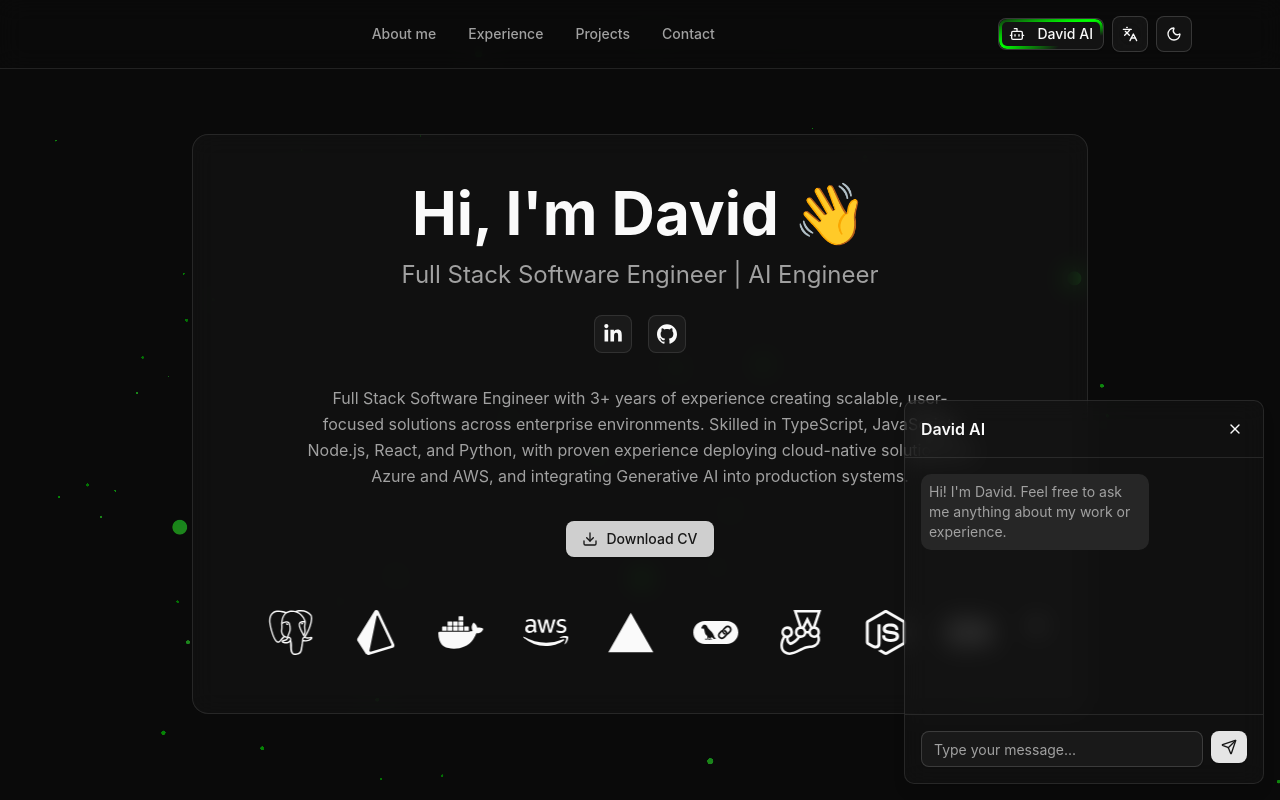
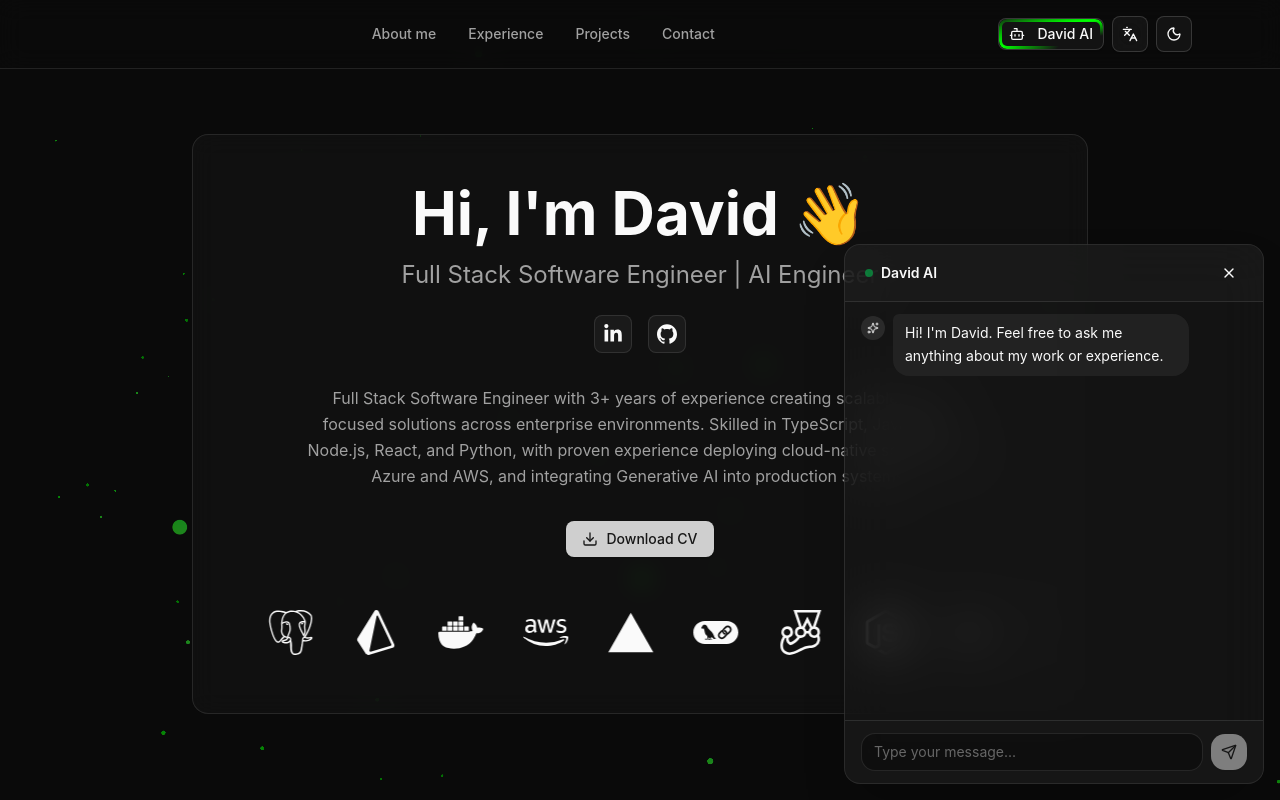
Before and after one commit to eltatata/David-Portfolio, a Next.js app: page / in a window 1280 px wide. Both pictures are taken after a click on the button "David AI". Shown: the top 800 px of the page. Built offline with nearby package versions, Linux system fonts and the light colour scheme.

Commit message:
feat: upgrade chat window with streamdown and latest ai sdk

```diff
--- a/src/components/sections/chat-window.tsx
+++ b/src/components/sections/chat-window.tsx
@@ -4,11 +4,13 @@ import type React from 'react';
 
 import { useState, useEffect, useRef } from 'react';
 import { useChat } from '@ai-sdk/react';
+import { DefaultChatTransport } from 'ai';
+import { Streamdown } from 'streamdown';
+import 'streamdown/styles.css';
 import { motion, AnimatePresence } from 'framer-motion';
 import { useTranslation } from 'react-i18next';
-import { X, Send } from 'lucide-react';
+import { X, Send, Sparkles } from 'lucide-react';
 import { Button } from '@/components/ui/button';
-import { Input } from '@/components/ui/input';
 import { ScrollArea } from '@/components/ui/scroll-area';
 
 interface ChatWindowProps {
@@ -16,10 +18,14 @@ interface ChatWindowProps {
   onClose: () => void;
 }
 
+const transport = new DefaultChatTransport({
+  api: '/api/chat',
+});
+
 export function ChatWindow({ isOpen, onClose }: ChatWindowProps) {
   const { t } = useTranslation();
   const [input, setInput] = useState('');
-  const { messages, sendMessage, status } = useChat();
+  const { messages, sendMessage, status } = useChat({ transport });
   const messagesEndRef = useRef<HTMLDivElement>(null);
 
   const scrollToBottom = () => {
@@ -37,32 +43,49 @@ export function ChatWindow({ isOpen, onClose }: ChatWindowProps) {
     setInput('');
   };
 
+  const isStreaming = status === 'submitted' || status === 'streaming';
+
   return (
     <AnimatePresence>
       {isOpen && (
         <motion.div
-          initial={{ opacity: 0, scale: 0.8, y: 20 }}
+          initial={{ opacity: 0, scale: 0.9, y: 20 }}
           animate={{ opacity: 1, scale: 1, y: 0 }}
-          exit={{ opacity: 0, scale: 0.8, y: 20 }}
-          transition={{ duration: 0.3 }}
-          className="fixed bottom-4 right-4 w-90 h-96 backdrop-blur-md bg-card/50 border border-border rounded-lg shadow-lg z-50"
+          exit={{ opacity: 0, scale: 0.9, y: 20 }}
+          transition={{ duration: 0.3, ease: 'easeOut' }}
+          className="fixed bottom-4 right-4 w-[420px] h-[540px] backdrop-blur-xl bg-card/70 border border-border rounded-2xl shadow-2xl z-50 flex flex-col overflow-hidden"
         >
-          <div className="flex items-center justify-between p-4 border-b border-border">
-            <h3 className="font-semibold text-foreground">David AI</h3>
+          {/* Header */}
+          <div className="flex items-center justify-between px-5 py-3.5 border-b border-border bg-muted/30">
+            <div className="flex items-center gap-2">
+              <div className="w-2 h-2 rounded-full bg-green-500 animate-pulse" />
+              <h3 className="font-semibold text-foreground text-sm">
+                David AI
+              </h3>
+            </div>
             <Button
               variant="ghost"
               size="sm"
               onClick={onClose}
-              className="h-6 w-6 p-0"
+              className="h-7 w-7 p-0 rounded-full hover:bg-muted"
             >
               <X className="h-4 w-4" />
             </Button>
           </div>
 
-          <ScrollArea className="flex-1 p-4 h-64">
+          {/* Messages */}
+          <ScrollArea className="flex-1 px-4 py-3">
             <div className="space-y-3">
-              <div className="max-w-[70%] p-2 rounded-lg text-sm bg-muted text-muted-foreground">
+              {/* Welcome message */}
+              <div className="flex justify-start">
+                <div className="flex items-start gap-2 max-w-[85%]">
+                  <div className="w-6 h-6 rounded-full bg-primary/10 flex items-center justify-center shrink-0 mt-0.5">
+                    <Sparkles className="h-3 w-3 text-primary" />
+                  </div>
+                  <div className="px-3 py-2 rounded-2xl rounded-tl-sm text-sm bg-muted/80 text-foreground leading-relaxed">
                     {t('chat.welcomeMessage')}
+                  </div>
+                </div>
               </div>
 
               {messages.map((message) => (
@@ -70,34 +93,66 @@ export function ChatWindow({ isOpen, onClose }: ChatWindowProps) {
                   key={message.id}
                   className={`flex ${message.role === 'user' ? 'justify-end' : 'justify-start'}`}
                 >
+                  {message.role === 'user' ? (
+                    <div className="max-w-[85%]">
                       {message.parts.map((part, i) => {
-                    switch (part.type) {
-                      case 'text':
+                        if (part.type === 'text') {
                           return (
                             <div
                               key={`${message.id}-${i}`}
-                            className={`max-w-[70%] p-2 rounded-lg text-sm ${
-                              message.role === 'user'
-                                ? 'bg-primary text-primary-foreground'
-                                : 'bg-muted text-muted-foreground'
-                            }`}
+                              className="px-3 py-2 rounded-2xl rounded-tr-sm text-sm bg-primary text-primary-foreground leading-relaxed"
                             >
                               {part.text}
                             </div>
                           );
                         }
+                        return null;
                       })}
+                    </div>
+                  ) : (
+                    <div className="flex items-start gap-2 max-w-[85%]">
+                      <div className="w-6 h-6 rounded-full bg-primary/10 flex items-center justify-center shrink-0 mt-0.5">
+                        <Sparkles className="h-3 w-3 text-primary" />
+                      </div>
+                      <div className="px-3 py-2 rounded-2xl rounded-tl-sm text-sm bg-muted/80 text-foreground leading-relaxed">
+                        {message.parts.map((part, i) => {
+                          if (part.type === 'text') {
+                            return (
+                              <Streamdown
+                                key={`${message.id}-${i}`}
+                                mode={
+                                  status === 'streaming' &&
+                                  message.id ===
+                                    messages[messages.length - 1]?.id
+                                    ? 'streaming'
+                                    : 'static'
+                                }
+                                className="streamdown-chat prose-sm"
+                              >
+                                {part.text}
+                              </Streamdown>
+                            );
+                          }
+                          return null;
+                        })}
+                      </div>
+                    </div>
+                  )}
                 </div>
               ))}
 
-              {(status === 'submitted' || status === 'streaming') && (
+              {status === 'submitted' &&
+                messages[messages.length - 1]?.role !== 'assistant' && (
                   <div className="flex justify-start">
-                  <div className="max-w-[70%] p-2 rounded-lg text-sm bg-muted text-muted-foreground">
-                    <div className="flex items-center justify-center">
-                      <div className="flex space-x-1">
-                        <div className="w-1 h-1 bg-current rounded-full animate-bounce [animation-delay:-0.3s]"></div>
-                        <div className="w-1 h-1 bg-current rounded-full animate-bounce [animation-delay:-0.15s]"></div>
-                        <div className="w-1 h-1 bg-current rounded-full animate-bounce"></div>
+                    <div className="flex items-start gap-2 max-w-[85%]">
+                      <div className="w-6 h-6 rounded-full bg-primary/10 flex items-center justify-center shrink-0 mt-0.5">
+                        <Sparkles className="h-3 w-3 text-primary" />
+                      </div>
+                      <div className="px-3 py-2 rounded-2xl rounded-tl-sm text-sm bg-muted/80">
+                        <div className="flex items-center gap-1">
+                          <div className="w-1.5 h-1.5 bg-foreground/40 rounded-full animate-bounce [animation-delay:-0.3s]" />
+                          <div className="w-1.5 h-1.5 bg-foreground/40 rounded-full animate-bounce [animation-delay:-0.15s]" />
+                          <div className="w-1.5 h-1.5 bg-foreground/40 rounded-full animate-bounce" />
                         </div>
                       </div>
                     </div>
@@ -108,23 +163,25 @@ export function ChatWindow({ isOpen, onClose }: ChatWindowProps) {
             </div>
           </ScrollArea>
 
+          {/* Input */}
           <form
             onSubmit={(e) => {
               e.preventDefault();
               handleSendMessage();
             }}
-            className="flex space-x-2 p-4 border-t border-border"
+            className="flex items-center gap-2 px-4 py-3 border-t border-border bg-muted/20"
           >
-            <Input
+            <input
               value={input}
               placeholder={t('chat.placeholder')}
               onChange={(e) => setInput(e.currentTarget.value)}
-              className="flex-1"
+              className="flex-1 bg-background/60 border border-border rounded-xl px-3 py-2 text-sm outline-none focus:ring-1 focus:ring-primary/50 placeholder:text-muted-foreground/60"
             />
             <Button
               type="submit"
               size="sm"
-              disabled={status === 'submitted' || status === 'streaming'}
+              disabled={isStreaming || !input.trim()}
+              className="h-9 w-9 p-0 rounded-xl"
             >
               <Send className="h-4 w-4" />
             </Button>
```
Lines whose indentation alone changed are shown as unchanged.
